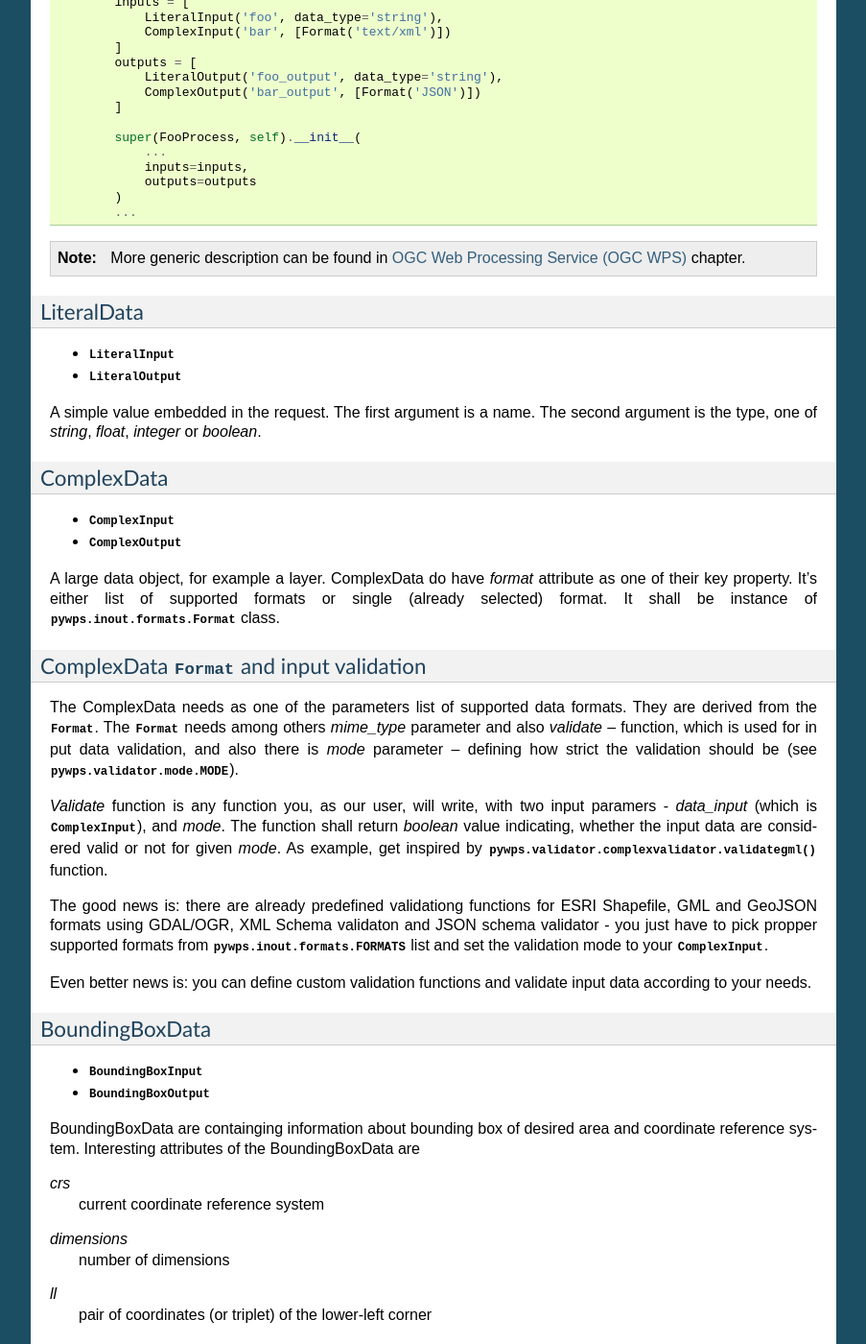
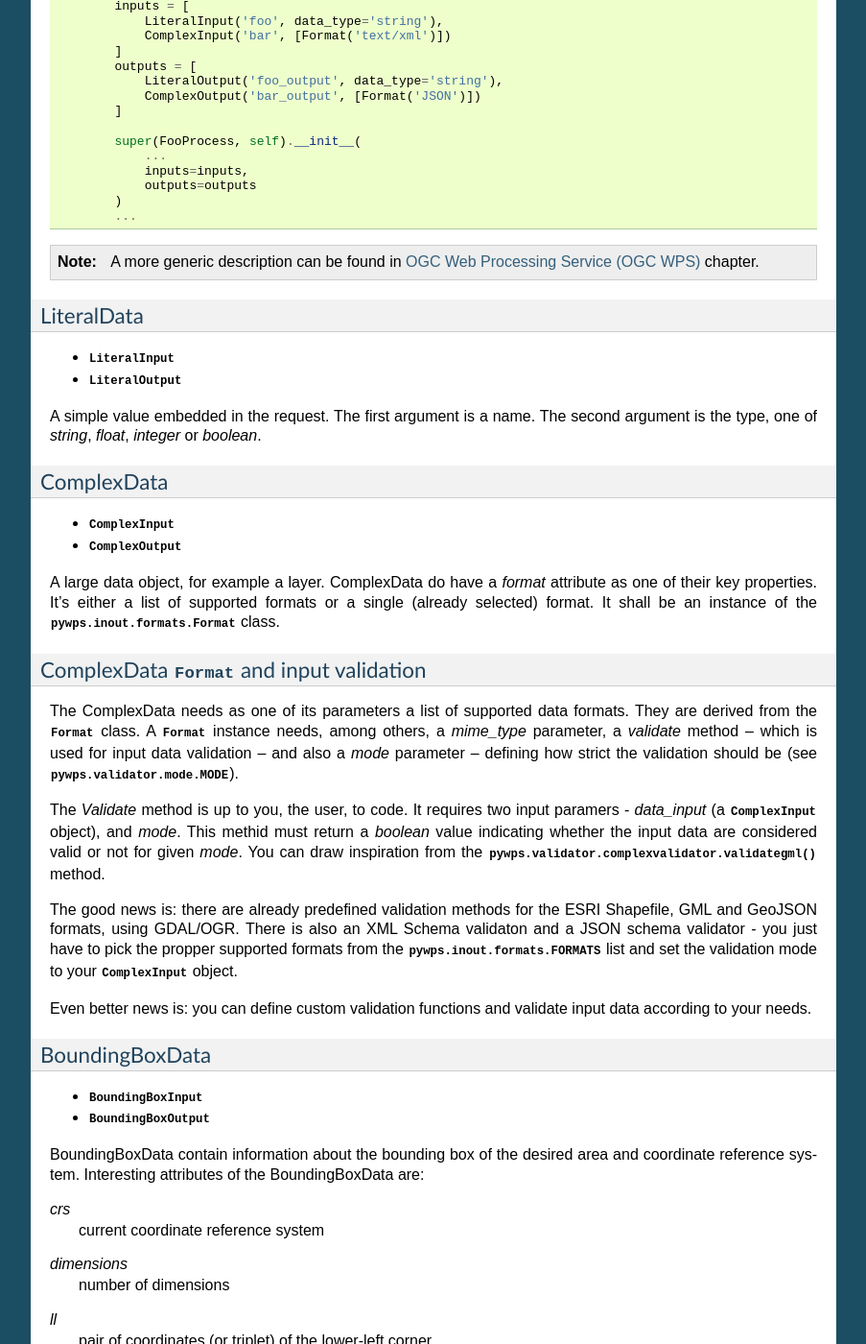
Before and after one commit to geopython/pywps, a Sphinx documentation site: the page built from docs/process.rst, in a window 1280 px wide and 1400 px high, scrolled down 3438 px. Shown: the whole window at 96% size, without its empty margins (198-1101 px from the left). Built offline with Sphinx 7.4.7, drawn with Linux system fonts in a browser that asks for light colours; some of the changed text lies outside the part shown.

Commit message:
Reviewed process.rst

```diff
--- a/docs/process.rst
+++ b/docs/process.rst
@@ -12,22 +12,22 @@
     * Input validation
     * IOHandler
 
-PyWPS works with processes and services. A process is a Python `Class` object
-containing an `handler` method and list of inputs and outputs. PyWPS service
-instance is then collection of selected processes.
+PyWPS works with processes and services. A process is a Python `Class`
+containing an `handler` method and a list of inputs and outputs. A PyWPS
+service instance is then a collection of selected processes.
 
 PyWPS does not ship with any processes predefined - it's on you, as user of
-PyWPS to setup processes of your choice. PyWPS is here to help you to publish
-your awesome geospatial operation on the web - we take care about the
-communication and security, you have to add the content.
+PyWPS to set up the processes of your choice. PyWPS is here to help you
+publishing your awesome geospatial operation on the web - it takes care of
+communication and security, you then have to add the content.
 
 .. note:: There are some example processes in the `PyWPS-Demo`_ project.
 
 Writing a Process
 =================
 
-.. note:: At this place, you should preare your environment for final
-        :ref:`deployment`. At least, you should create single directory with
+.. note:: At this place, you should prepare your environment for final
+        :ref:`deployment`. At least, you should create a single directory with
         your processes, which is typically named `processes`::
 
         $ mkdir processes
@@ -35,15 +35,15 @@
         In this directory, we will create single python scripts containing
         processes.
 
-        The processes can be located *anywhere in the system* as long as they
-        are located in the :envvar:`PYTHON_PATH` environment variable, and can
-        be imported in final server instance.
+        Processes can be located *anywhere in the system* as long as their
+        location is identified in the :envvar:`PYTHONPATH` environment
+        variable, and can be imported in the final server instance.
 
 A processes is coded as a class inheriting from :class:`Process`.
 In the `PyWPS-Demo`_ server they are
 kept inside the *processes* folder, usually in separated files.
 
-The instance of an *Process* need following attributes to get configured:
+The instance of a *Process* needs following attributes to be configured:
 
 :identifier:
     unique identifier of the process
@@ -54,21 +54,21 @@
 :outputs:
     list of process outputs
 :handler:
-    function, which gets :class:`pywps.app.WPSRequest` and :class:`pywps.app.WPSResponse` as inputs.
+    method which recieves :class:`pywps.app.WPSRequest` and :class:`pywps.app.WPSResponse` as inputs.
 
 Example vector buffer process
 =============================
 
-As an example, we will create *buffer* process - process which will take vector
-file at the input, create specified buffer around the data (using `Shapely
+As an example, we will create a *buffer* process - which will take a vector
+file as the input, create specified the buffer around the data (using `Shapely
 <http://toblerity.org/shapely/>`_),  and return back the result.
 
-Therefore, it's clear, the process will have 2 inputs:
+Therefore, the process will have two inputs:
 
 * `ComplexData` input - the vector file
 * `LiteralData` input - the buffer size
 
-And it will have one output
+And it will have one output:
 
 * `ComplexData` output - the final buffer
 
@@ -77,7 +77,7 @@
     $ cd processes
     $ $EDITOR demobuffer.py
 
-At the beginning, we have to import needed classes and modules
+At the beginning, we have to import the required classes and modules
 
 Here is a very basic example:
 
@@ -87,12 +87,12 @@
    :linenos:
    :lineno-start: 10
 
-As next step, we will define list of inputs. First input is
-:class:`pywps.ComplexInput` with identifier `vector`, title `Vector map`
-and there is only one allowed format of GML.
+As the next step, we define a list of inputs. The first input is
+:class:`pywps.ComplexInput` with the identifier `vector`, title `Vector map`
+and there is only one allowed format: GML.
 
-The next input is :class:`pywps.LiteralInput` with identifier `size` and
-data type set to `float`:
+The next input is :class:`pywps.LiteralInput`, with the identifier `size` and
+the data type set to `float`:
 
 .. literalinclude:: demobuffer.py
    :language: python
@@ -100,7 +100,7 @@
    :linenos:
    :lineno-start: 14
 
-Next we define output `output` as :class:`pywps.ComplexOutput`. This
+Next we define the output `output` as :class:`pywps.ComplexOutput`. This
 output supports GML format only.
 
 .. literalinclude:: demobuffer.py
@@ -109,7 +109,7 @@
    :linenos:
    :lineno-start: 23
 
-Next we create new list variables for inputs and outputs.
+Next we create a new list variables for inputs and outputs.
 
 .. literalinclude:: demobuffer.py
    :language: python
@@ -117,13 +117,14 @@
    :linenos:
    :lineno-start: 29
 
-Next we define the *handler* function. In this function, *geospatial analysis
-may happen*. The function gets :class:`pywps.app.WPSRequest` and
-:class:`pywps.app.WPSResponse` objects as parameters. In our case, we let
+Next we define the *handler* method. In it, *geospatial analysis
+may happen*. The method gets a :class:`pywps.app.WPSRequest` and a
+:class:`pywps.app.WPSResponse` object as parameters. In our case, we
 calculate the buffer around each vector feature using
-`GDAL/OGR library <http://gdal.org>`_. We will not got much into detail, what
-you should note is the way, how to get data from inputs from the WPSRequest
-object and how to set data to outputs in the WPSResponse object.
+`GDAL/OGR library <http://gdal.org>`_. We will not got much into the details,
+what you should note is how to get inut data from the
+:class:`pywps.app.WPSRequest` object and how to set data as outputs in the
+:class:`pywps.app.WPSResponse` object.
 
 .. literalinclude:: demobuffer.py
    :language: python
@@ -132,7 +133,7 @@
    :linenos:
    :lineno-start: 45
 
-At the end, we put everything together and create new `DemoBuffer` class with
+At the end, we put everything together and create new a `DemoBuffer` class with
 handler, inputs and outputs. It's based on :class:`pywps.Process`:
 
 .. literalinclude:: demobuffer.py
@@ -146,8 +147,9 @@
 ============================
 
 Clients need to know which inputs the processes expects. They can be declared
-as :class:`pywps.Input` objects in the :class:`Process` class declaration::
+as :class:`pywps.Input` objects in the :class:`Process` class declaration:
 
+.. code-block:: python
 
     from pywps import Process, LiteralInput, LiteralOutput
 
@@ -169,7 +171,7 @@
             )
             ...
 
-.. note:: More generic description can be found in :ref:`wps` chapter.
+.. note:: A more generic description can be found in :ref:`wps` chapter.
 
 LiteralData
 -----------
@@ -187,30 +189,31 @@
 * :class:`ComplexInput`
 * :class:`ComplexOutput`
 
-A large data object, for example a layer. ComplexData do have `format` attribute
-as one of their key property. It's either list of supported formats or single
-(already selected) format. It shall be instance of
-:class:`pywps.inout.formats.Format` class.
+A large data object, for example a layer. ComplexData do have a `format`
+attribute as one of their key properties. It's either a list of supported
+formats or a single (already selected) format. It shall be an instance of
+the :class:`pywps.inout.formats.Format` class.
 
 ComplexData :class:`Format` and input validation
 ------------------------------------------------
-The ComplexData needs as one of the parameters list of supported data formats.
-They are derived from the :class:`Format`. The :class:`Format` needs among
-others `mime_type` parameter and also `validate` -- function, which is used
-for in put data validation, and also there is `mode` parameter -- defining how
-strict the validation should be (see :class:`pywps.validator.mode.MODE`).
+The ComplexData needs as one of its parameters a list of supported data
+formats. They are derived from the :class:`Format` class. A :class:`Format`
+instance needs, among others, a `mime_type` parameter, a `validate`
+method -- which is used for input data validation -- and also a `mode`
+parameter -- defining how strict the validation should be (see
+:class:`pywps.validator.mode.MODE`).
 
-`Validate` function is any function you, as our user, will write, with two input
-paramers - `data_input` (which is :class:`ComplexInput`), and `mode`. The
-function shall return `boolean` value indicating, whether the input data are
-considered valid or not for given `mode`. As example, get inspired by
-:py:func:`pywps.validator.complexvalidator.validategml` function.
+The `Validate` method is up to you, the user, to code. It requires two input
+paramers - `data_input` (a :class:`ComplexInput` object), and `mode`. This
+methid must return a `boolean` value indicating whether the input data are
+considered valid or not for given `mode`. You can draw inspiration from the
+:py:func:`pywps.validator.complexvalidator.validategml` method.
 
-The good news is: there are already predefined validationg functions for ESRI
-Shapefile, GML and GeoJSON formats using GDAL/OGR, XML Schema validaton and JSON
-schema validator - you just have to pick propper supported formats from
-:class:`pywps.inout.formats.FORMATS` list and set the validation mode to your
-:class:`ComplexInput`.
+The good news is: there are already predefined validation methods for the ESRI
+Shapefile, GML and GeoJSON formats, using GDAL/OGR. There is also an XML Schema
+validaton and a JSON schema validator - you just have to pick the propper
+supported formats from the :class:`pywps.inout.formats.FORMATS` list and set
+the validation mode to your :class:`ComplexInput` object.
 
 Even better news is: you can define custom validation functions and validate
 input data according to your needs.
@@ -221,9 +224,9 @@
 * :class:`BoundingBoxInput`
 * :class:`BoundingBoxOutput`
 
-BoundingBoxData are containging information about bounding box of desired area
+BoundingBoxData contain information about the bounding box of the desired area
 and coordinate reference system. Interesting attributes of the BoundingBoxData
-are
+are:
 
 `crs`
     current coordinate reference system
@@ -235,10 +238,10 @@
     pair of coordinates (or triplet) of the upper-right corner
 
 
-Accessing the inputs and outputs in the `handler`
-=================================================
+Accessing the inputs and outputs in the `handler` method
+========================================================
 
-Handlers receive an input argument, a :class:`WPSRequest` object. Input
+Handlers receive as input argument a :class:`WPSRequest` object. Input
 values are found in the `inputs` dictionary::
 
     @staticmethod
@@ -248,23 +251,23 @@
         return response
 
 `inputs` is a plain Python dictionary.
-Most of the inputs and outputs are derived from :class:`IOHandler`. This enables
-the user to access the data in 3 different ways:
+Most of the inputs and outputs are derived from the :class:`IOHandler` class.
+This enables the user to access the data in 3 different ways:
 
 `input.file`
-    Will return file name - you can access the data using name of the file
+    Returns a file name - you can access the data using the name of the file
     stored on the hard drive.
 `input.data`
-    is the direct link to the data themselves. No need for creating file object
+    Is the direct link to the data themselves. No need to create a file object
     on the hard drive or opening the file and closing it - PyWPS will do
-    everything for you
+    everything for you.
 `input.stream`
-    will give you IOStream of the data. No need for opening the file, you just
+    Provides the IOStream of the data. No need for opening the file, you just
     have to `read()` the data.
 
-PyWPS will persistently transform the input (and output) data to desired form.
-You can also set the data for your `Output` object like `output.data = 1` or
-`output.file = "myfile.json"` - works the same way.
+PyWPS will persistently transform the input (and output) data to the desired
+form. You can also set the data for your `Output` object like `output.data = 1`
+or `output.file = "myfile.json"` - it works the same way.
 
 Example::
 
@@ -292,8 +295,8 @@
 ====================
 WPS allows for a clever method of returning a large data file: instead
 of embedding the data in the response, it can be saved separately, and
-a URL returned from where the data can be downloaded. In the current
-implementation, the PyWPS-4 core will save the file in a folder specified
+a URL is returned from where the data can be downloaded. In the current
+implementation, PyWPS-4 saves the file in a folder specified
 in the configuration passed by the service (or in a default location).
 The URL returned is embedded in the XML response.
 
@@ -326,11 +329,11 @@
 An instance of this class must created, receiving instances of
 all the desired processes classes.
 
-In the *demo* application the :class:`Service` class instance is created in
+In the *demo* service the :class:`Service` class instance is created in the
 :class:`Server` class. :class:`Server` is a development server that relies
-on `Flask`_. The publication
-of processes is encapsulated in *demo.py*, where a main method
-passes a list of processes instances to the :class:`Server` class::
+on `Flask`_. The publication of processes is encapsulated in *demo.py*, where
+a main method passes a list of processes instances to the
+:class:`Server` class::
 
     from pywps import Service
     from processes.helloworld import HelloWorld
@@ -356,11 +359,11 @@
 
 A host, a port, a config file and the processes can be passed as arguments to the
 :class:`Server` constructor.
-**host** and **port** will be **prioritized** if passed to the constructor,
+**host** and **port** will be **prioritised** if passed to the constructor,
 otherwise the contents of the config file (*pywps.cfg*) are used.
 
 
-Use `run` method start the server::
+Use the `run` method to start the server::
 
     ...
     s = Server(host='0.0.0.0', processes=processes, config_file=config_file)
```
Also changed, not shown: other parts of docs/process.rst (+3 -3 lines).
